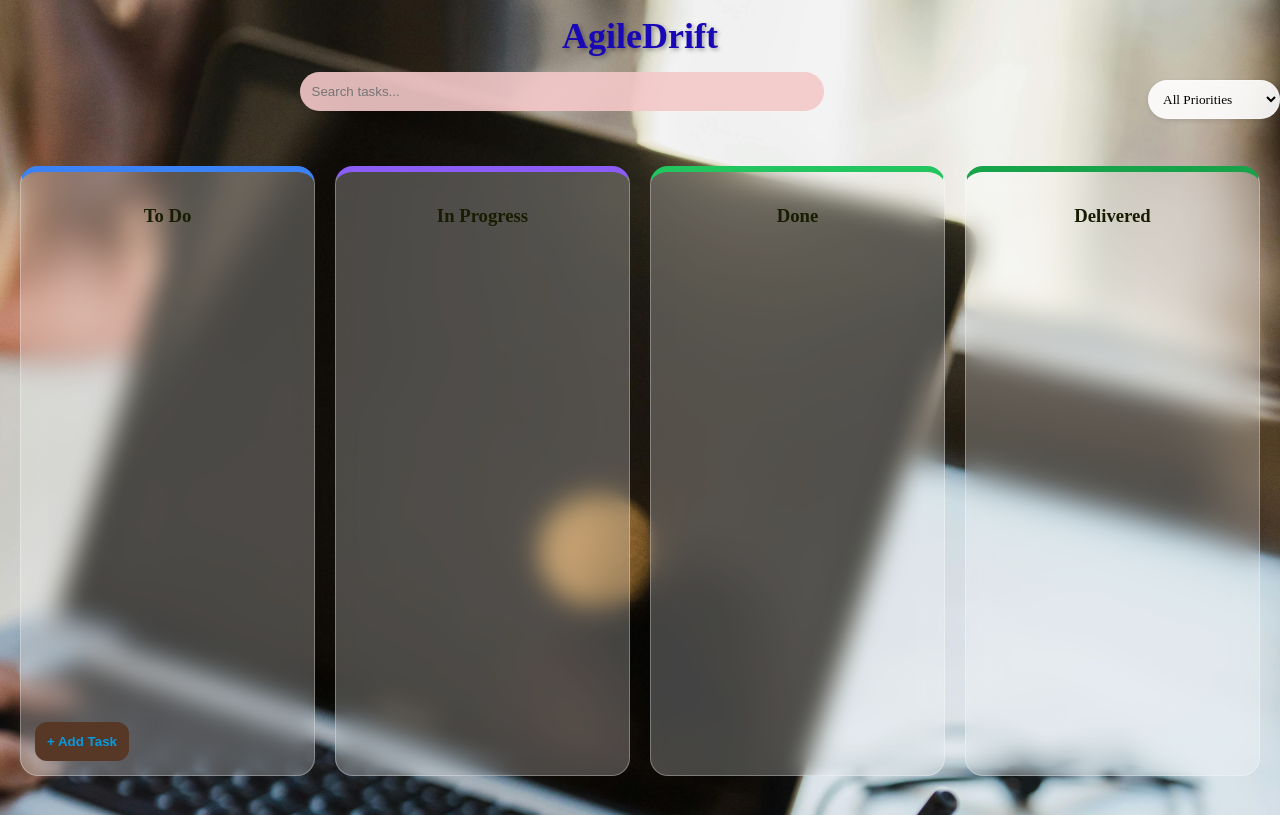
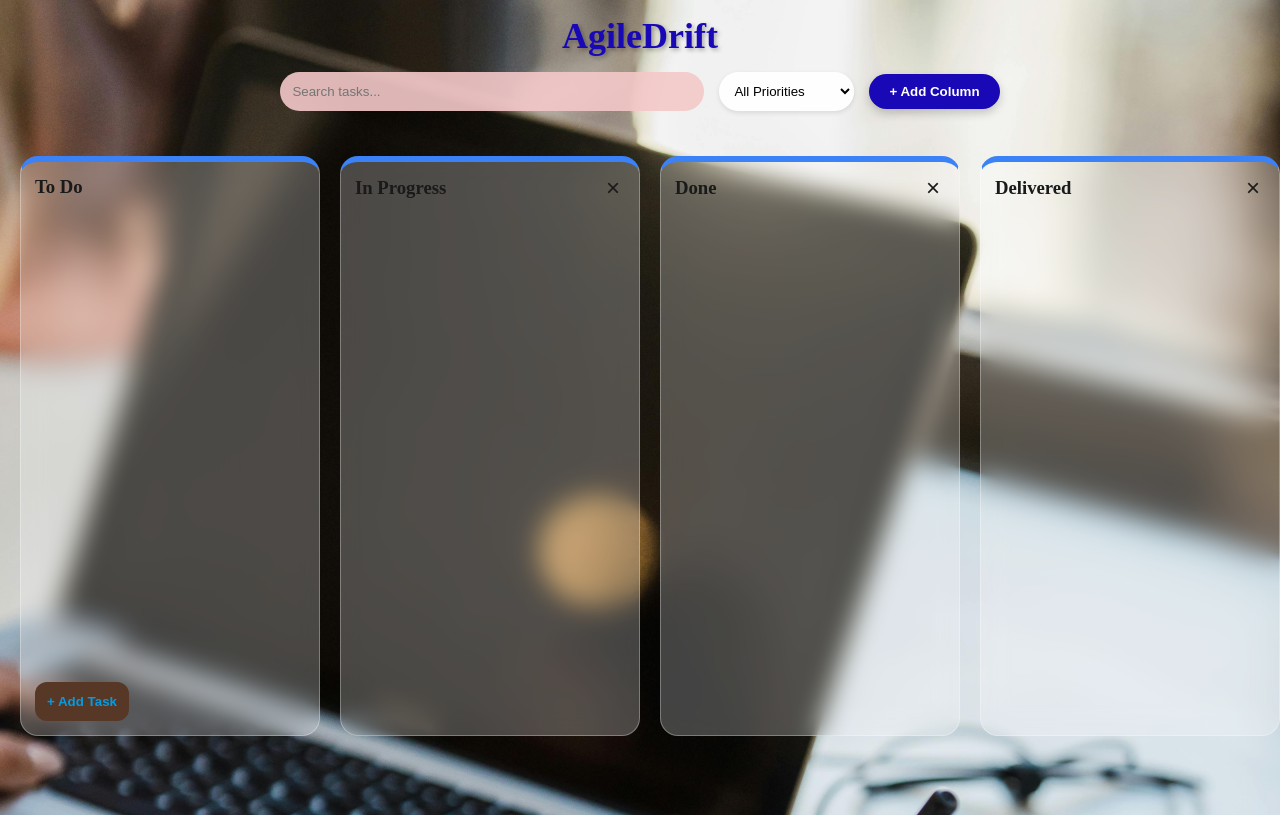
Before and after one commit to upadhyaya09/agiledriftflow, an Angular app: page / in a window 1280 px wide. Built offline with nearby package versions, Linux system fonts and the light colour scheme.

Commit message:
Refactor: Fixed dynamic column management and restricted Add Task to To Do column

```diff
--- a/src/app/board/board.css
+++ b/src/app/board/board.css
@@ -14,14 +14,23 @@ html, body {
 
 /* ================= BOARD ================= */
 .board {
-  display: grid;
-  grid-template-columns: repeat(4, 1fr);
+  display: flex;
+  flex-direction: row;
   gap: 20px;
   padding: 20px;
-  width: 100%;
-  height: calc(100vh - 150px); /* Sets the board area height */
+  height: calc(100vh - 180px);
   box-sizing: border-box;
-  align-items: stretch;
+  overflow-x: auto; /* Enable horizontal scrolling */
+  align-items: flex-start;
+}
+
+/* Custom Horizontal Scrollbar for the Board */
+.board::-webkit-scrollbar {
+  height: 8px;
+}
+.board::-webkit-scrollbar-thumb {
+  background: rgba(255, 255, 255, 0.3);
+  border-radius: 10px;
 }
 
 /* ================= TITLE ================= */
@@ -38,7 +47,8 @@ html, body {
   justify-content: center;
   align-items: center;
   gap: 15px;
-  margin-bottom: 20px;
+  margin-bottom: 25px;
+  flex-wrap: wrap; /* Allows buttons to wrap on smaller screens */
 }
 
 .priority-filter {
@@ -46,19 +56,33 @@ html, body {
   border-radius: 20px;
   border: 1px solid rgba(255, 255, 255, 0.3);
   background: rgba(255, 255, 255, 0.9);
-  margin-left: 10px;
   cursor: pointer;
-  font-family: inherit;
   box-shadow: 0 2px 5px rgba(0,0,0,0.1);
   outline: none;
 }
 
+/* ================= DYNAMIC ACTION BUTTONS ================= */
+.add-col-header-btn {
+  padding: 10px 20px;
+  border-radius: 20px;
+  border: none;
+  background: #1908b6;
+  color: white;
+  font-weight: bold;
+  cursor: pointer;
+  box-shadow: 0 4px 10px rgba(0,0,0,0.2);
+  transition: background 0.2s;
+}
+
+.add-col-header-btn:hover {
+  background: #0a3cff;
+}
 
 /* ================= SEARCH ================= */
 .search {
   width:  80%;
-  max-width: 500px;
-  margin: 0 auto 15px;
+  max-width: 400px;
+  margin: 0;
   display: block;
   padding: 12px;
   border-radius: 25px; /* Pill shape search */
@@ -68,6 +92,7 @@ html, body {
 
 /* ================= COLUMN ================= */
 .column {
+  flex: 0 0 320px;
   background: rgba(255, 255, 255, 0.25);
   backdrop-filter: blur(12px); /* Blurs the background behind the column */
   -webkit-backdrop-filter: blur(12px);
@@ -78,6 +103,7 @@ html, body {
 
   display: flex;
   flex-direction: column;
+  flex: 0 0 300px; /* Keep columns at a consistent width */
 
   /* FIXED HEIGHT for scrolling effect */
   height: 100%;
@@ -85,6 +111,7 @@ html, body {
   box-sizing: border-box;
   overflow: hidden; /* Keeps the column static */
   position: relative;
+  border-top: 6px solid #3b82f6; /* Default border */
 }
 
 .task-container {
@@ -106,13 +133,32 @@ html, body {
 }
 
 /* ================= HEADER ================= */
-.column-header {
-  text-align: center;
-  font-weight: 700;
+.column-header-container {
+  display: flex;
+  justify-content: space-between;
+  align-items: center;
   margin-bottom: 12px;
-  color: rgb(24, 29, 1); /* Made white for better contrast on glass */
   flex-shrink: 0;
 }
+
+.column-header {
+  margin: 0;
+  font-weight: 700;
+  color: #1a1a1a;
+}
+
+.remove-col-btn {
+  background: transparent;
+  border: none;
+  color: #1a1a1a;
+  font-size: 24px;
+  cursor: pointer;
+  line-height: 1;
+  padding: 0 5px;
+  transition: color 0.2s;
+}
+
+.remove-col-btn:hover { color: #dc2626; }
 
 /* ================= COLUMN COLORS ================= */
 .todo { border-top: 6px solid #3b82f6; }
@@ -137,9 +183,28 @@ html, body {
   border-radius: 6px;
 }
 
+/* ================= TASK CONTAINER (Internal Scroll) ================= */
+.task-container {
+  flex: 1;
+  overflow-y: auto;
+  padding-right: 5px;
+}
+
+.task-container::-webkit-scrollbar { width: 5px; }
+.task-container::-webkit-scrollbar-thumb {
+  background: rgba(255, 255, 255, 0.4);
+  border-radius: 10px;
+}
+
+.column-footer {
+  padding-top: 10px;
+  flex-shrink: 0;
+}
+
 /* ================= TASK CARD ================= */
 .task-card {
   background: rgb(2, 78, 73);
+  color: white;
   padding: 12px;
   border-radius: 10px;
   margin-bottom: 10px;
@@ -168,6 +233,7 @@ html, body {
   font-size: 12px;
   padding: 4px 8px;
   border-radius: 6px;
+  color: #1a1a1a;
 }
 
 .priority.high { background: #fee2e2; }
@@ -285,14 +351,15 @@ html, body {
 /* ================= MOBILE ================= */
 @media (max-width: 600px) {
   .board {
-    grid-template-columns: 1fr;
-    padding: 10px;
+    flex-direction: column;    /* Stack columns on mobile */
+    overflow-x: hidden;
+    overflow-y: auto;
   }
 
  .column {
-    margin-bottom: 15px;
-    height: auto; /* Let content dictate height */
-    min-height: 350px;
+    flex: 0 0 auto;
+    width: 100%;
+    max-height: 500px;         /* Limit height on mobile */
   }
 
   .task-container {
--- a/src/app/board/board.html
+++ b/src/app/board/board.html
@@ -14,27 +14,30 @@
     <option value="Medium">Medium Priority</option>
     <option value="Low">Low Priority</option>
   </select>
+
+  <button class="add-col-header-btn" (click)="addColumn()">+ Add Column</button>
 </div>
 
-<div class="board">
+<div class="board" cdkDropListGroup>
 
-  <!-- TO DO -->
-  <div class="column todo">
+  <div class="column" *ngFor="let col of columns; let i = index">
 
-    <h3 class="column-header">To Do</h3>
+    <div class="column-header-container">
+      <h3 class="column-header">{{ col.title }}</h3>
+      <button class="remove-col-btn" (click)="removeColumn(i)" *ngIf="col.status !== 'todo'">×</button>
+    </div>
 
-    <!-- ✅ ONLY THIS IS DROPLIST -->
     <div class="task-container"
         cdkDropList
-        id="todoList"
-        [cdkDropListData]="todo"
-        [cdkDropListConnectedTo]="['progressList','doneList','deliveredList']"
-        [cdkDropListSortingDisabled]="true"
-        (cdkDropListDropped)="drop($event, 'todo')">
+        [id]="col.id"
+        [cdkDropListData]="filterTasks(col.status)"
+        [cdkDropListConnectedTo]="connectedTo"
+        (cdkDropListDropped)="drop($event, col.status)">
 
       <div class="task-card {{ task.priority | lowercase }}"
-           *ngFor="let task of todo"
+           *ngFor="let task of filterTasks(col.status)"
            cdkDrag>
+
         <h4>{{ task.title }}</h4>
         <p>{{ task.description }}</p>
 
@@ -49,121 +52,14 @@
           </div>
         </div>
       </div>
-
     </div>
 
-    <!-- ✅ OUTSIDE DROP LIST -->
-    <div class="column-footer">
-      <button class="add-task" (click)="openAddModal()">
+    <div class="column-footer" *ngIf="col.status === 'todo'">
+      <button class="add-task" (click)="openAddModal('todo')">
         + Add Task
       </button>
     </div>
-
-
   </div>
-
-
-
-  <!-- IN PROGRESS -->
-  <!-- PROGRESS -->
-  <div class="column progress">
-    <h3 class="column-header">In Progress</h3>
-
-    <!-- ✅ SCROLL AREA -->
-    <div class="task-container"
-        cdkDropList
-        id="progressList"
-        [cdkDropListData]="progress"
-        [cdkDropListConnectedTo]="['todoList','doneList','deliveredList']"
-        [cdkDropListSortingDisabled]="true"
-        (cdkDropListDropped)="drop($event, 'progress')">
-
-      <div class="task-card {{ task.priority | lowercase }}"
-          *ngFor="let task of progress"
-          cdkDrag>
-        <h4>{{ task.title }}</h4>
-        <p>{{ task.description }}</p>
-        <div class="task-footer">
-          <span class="priority {{ task.priority | lowercase }}">
-             {{ task.priority }}
-          </span>
-
-          <div class="actions">
-             <button (click)="openEditModal(task)">✏️</button>
-             <button (click)="deleteTask(task)">🗑</button>
-          </div>
-        </div>
-      </div>
-    </div>
-  </div>
-
-  <!-- DONE -->
-  <!-- DONE -->
-  <div class="column done">
-
-    <h3 class="column-header">Done</h3>
-
-      <!-- ✅ SCROLL AREA -->
-    <div class="task-container"
-        cdkDropList
-        id="doneList"
-        [cdkDropListData]="done"
-        [cdkDropListConnectedTo]="['todoList','progressList','deliveredList']"
-        (cdkDropListDropped)="drop($event, 'done')">
-
-      <div class="task-card {{ task.priority | lowercase }}"
-           *ngFor="let task of done"
-           cdkDrag>
-        <h4>{{ task.title }}</h4>
-        <p>{{ task.description }}</p>
-
-        <div class="task-footer">
-          <span class="priority {{ task.priority | lowercase }}">
-            {{ task.priority }}
-          </span>
-
-          <div class="actions">
-            <button (click)="openEditModal(task)">✏️</button>
-            <button (click)="deleteTask(task)">🗑</button>
-          </div>
-        </div>
-      </div>
-    </div>
-  </div>
-
-  <!-- DELIVERED -->
-  <!-- DELIVERED -->
-  <div class="column delivered">
-    <h3 class="column-header">Delivered</h3>
-
-      <!-- ✅ SCROLL AREA -->
-    <div class="task-container"
-         cdkDropList
-        id="deliveredList"
-        [cdkDropListData]="delivered"
-        [cdkDropListConnectedTo]="['todoList','progressList','doneList']"
-        (cdkDropListDropped)="drop($event, 'delivered')">
-
-      <div class="task-card {{ task.priority | lowercase }}"
-           *ngFor="let task of delivered"
-           cdkDrag>
-        <h4>{{ task.title }}</h4>
-        <p>{{ task.description }}</p>
-
-        <div class="task-footer">
-          <span class="priority {{ task.priority | lowercase }}">
-            {{ task.priority }}
-          </span>
-
-          <div class="actions">
-            <button (click)="openEditModal(task)">✏️</button>
-            <button (click)="deleteTask(task)">🗑</button>
-          </div>
-        </div>
-      </div>
-    </div>
-  </div>
-
 
 </div>
 
--- a/src/app/board/board.ts
+++ b/src/app/board/board.ts
@@ -21,9 +21,18 @@ export class BoardComponent {
 
   tasks: any[] = [];
 
+  //  DYNAMIC COLUMNS ARRAY
+  columns = [
+    { id: 'todoList', title: 'To Do', status: 'todo' , canAddTask: true },
+    { id: 'progressList', title: 'In Progress', status: 'progress' , canAddTask: false },
+    { id: 'doneList', title: 'Done', status: 'done' , canAddTask: false },
+    { id: 'deliveredList', title: 'Delivered', status: 'delivered' , canAddTask: false }
+  ];
+
   showModal = false;
   isEditMode = false;
   editTaskRef: any = null;
+  currentColumnStatus = 'todo'; // Tracks which column we are adding to
 
   newTask = {
     title: '',
@@ -32,23 +41,32 @@ export class BoardComponent {
     status: 'todo'
   };
 
-  // ---------- FILTERED COLUMNS ----------
-  get todo() {
-    return this.filterTasks('todo');
+  //  COLUMN MANAGEMENT
+  addColumn() {
+    const columnName = prompt('Enter new column name:');
+    if (columnName && columnName.trim()) {
+      const statusValue = columnName.toLowerCase().replace(/\s/g, '-');
+      this.columns.push({
+        id: `${statusValue}List`,
+      title: columnName,
+      status: statusValue,
+      canAddTask: false // New columns won't have the Add Task button
+       });
+    }
   }
 
-  get progress() {
-    return this.filterTasks('progress');
+  removeColumn(index: number) {
+  if (this.columns[index].status === 'todo') {
+    alert("You cannot remove the To Do column.");
+    return;
   }
 
-  get done() {
-    return this.filterTasks('done');
+  if (confirm(`Are you sure you want to delete the "${this.columns[index].title}" column?`)) {
+    this.columns.splice(index, 1);
   }
+}
 
-  get delivered() {
-    return this.filterTasks('delivered');
-  }
-
+  //  UPDATED FILTER (Still used by the HTML loop)
   filterTasks(status: string) {
     return this.tasks.filter(t => {
       // 1. Check Status
@@ -65,15 +83,20 @@ export class BoardComponent {
     });
   }
 
+  //  GET ALL COLUMN IDs (For Drag & Drop connection)
+  get connectedTo(): string[] {
+    return this.columns.map(col => col.id);
+  }
+
   // ---------- MODAL ----------
-  openAddModal() {
+  openAddModal(status: string = 'todo') {
     this.isEditMode = false;
-    this.editTaskRef = null;
+    this.currentColumnStatus = status; // Set the status based on the column button clicked
     this.newTask = {
       title: '',
       description: '',
       priority: 'Medium',
-      status: 'todo'
+      status: status
     };
     this.showModal = true;
   }
@@ -104,19 +127,15 @@ export class BoardComponent {
 
   closeModal() {
     this.showModal = false;
-    this.isEditMode = false;
-    this.editTaskRef = null;
   }
 
   // ---------- DRAG & DROP ----------
   drop(event: CdkDragDrop<any[]>, newStatus: string) {
-
-  const task = event.previousContainer.data[event.previousIndex];
+    // data[index] gives us the task object even from a filtered list
+    const task = event.previousContainer.data[event.previousIndex];
     if (task) {
         task.status = newStatus;
     }
-
-
     this.sortTasks();
   }
 
```
